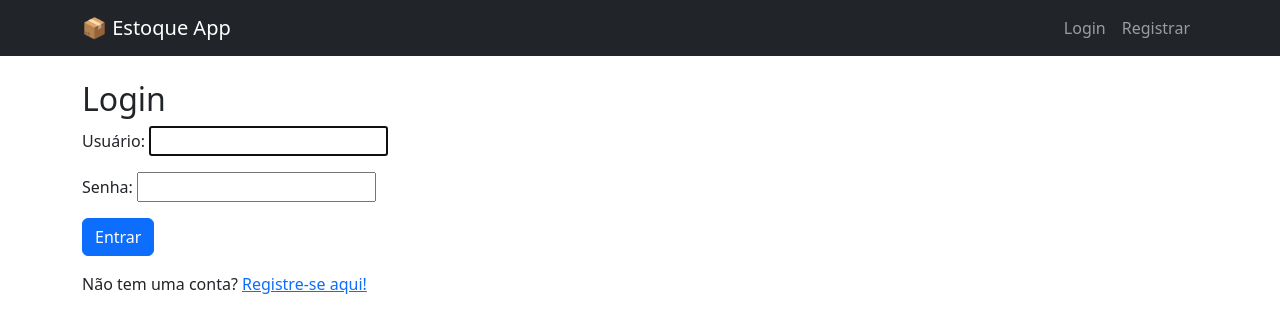
After one commit to Graciano-B-L-Junior/meuestoque, a Django app: page /login/ in a window 1280 px wide. The commit adds this page. Shown: the top 333 px of the page. Run offline with Django 5.2, Linux system fonts and the light colour scheme.

Commit message:
tela de login e cadastro

```diff
--- a/core/models.py
+++ b/core/models.py
@@ -1,7 +1,10 @@
-# core/models.py
 from django.db import models
+from django.contrib.auth.models import User # 1. Importe o modelo User
 
 class Produto(models.Model):
+    # 2. Adicione este campo para ligar o produto ao usuário
+    usuario = models.ForeignKey(User, on_delete=models.CASCADE,default=None)
+
     nome = models.CharField(max_length=100, help_text='Nome do produto')
     descricao = models.TextField(blank=True, null=True, help_text='Descrição do produto')
     preco_venda = models.DecimalField(max_digits=10, decimal_places=2, help_text='Preço de venda')
--- a/core/urls.py
+++ b/core/urls.py
@@ -1,10 +1,24 @@
 # core/urls.py
 from django.urls import path
-from .views import lista_produtos, detalhe_produto, adicionar_produto, editar_produto, deletar_produto
+from django.contrib.auth import views as auth_views # Importe as views de autenticação
+from .views import (
+    lista_produtos,
+    detalhe_produto,
+    adicionar_produto,
+    editar_produto,
+    deletar_produto,
+    registrar # Importe a nova view de registro
+)
 
 app_name = 'core'
 
 urlpatterns = [
+    # URLs de Autenticação
+    path('login/', auth_views.LoginView.as_view(template_name='registration/login.html'), name='login'),
+    path('logout/', auth_views.LogoutView.as_view(next_page='core:login'), name='logout'),
+    path('registrar/', registrar, name='registrar'),
+
+    # URLs do Estoque
     path('', lista_produtos, name='lista_produtos'),
     path('produto/<int:pk>/', detalhe_produto, name='detalhe_produto'),
     path('produto/adicionar/', adicionar_produto, name='adicionar_produto'),
--- a/templates/base.html
+++ b/templates/base.html
@@ -10,6 +10,25 @@
     <nav class="navbar navbar-expand-lg navbar-dark bg-dark mb-4">
         <div class="container">
             <a class="navbar-brand" href="{% url 'core:lista_produtos' %}">📦 Estoque App</a>
+            <div class="collapse navbar-collapse">
+                <ul class="navbar-nav ms-auto">
+                    {% if user.is_authenticated %}
+                        <li class="nav-item">
+                            <span class="nav-link">Olá, {{ user.username }}!</span>
+                        </li>
+                        <li class="nav-item">
+                            <a class="nav-link" href="{% url 'core:logout' %}">Sair</a>
+                        </li>
+                    {% else %}
+                        <li class="nav-item">
+                            <a class="nav-link" href="{% url 'core:login' %}">Login</a>
+                        </li>
+                        <li class="nav-item">
+                            <a class="nav-link" href="{% url 'core:registrar' %}">Registrar</a>
+                        </li>
+                    {% endif %}
+                </ul>
+            </div>
         </div>
     </nav>
     <main class="container">
--- /dev/null
+++ b/templates/registration/login.html
@@ -0,0 +1,13 @@
+{% extends 'base.html' %}
+
+{% block title %}Login{% endblock %}
+
+{% block content %}
+    <h2>Login</h2>
+    <form method="post">
+        {% csrf_token %}
+        {{ form.as_p }}
+        <button type="submit" class="btn btn-primary">Entrar</button>
+    </form>
+    <p class="mt-3">Não tem uma conta? <a href="{% url 'core:registrar' %}">Registre-se aqui!</a></p>
+{% endblock %}
```
Also changed, not shown: core/views.py (+45 -12 lines), meuestoque/settings.py (+5 -2 lines), templates/registration/register.html (added, +12 -0 lines), core/migrations/0002_produto_usuario.py (added), db.sqlite3.
